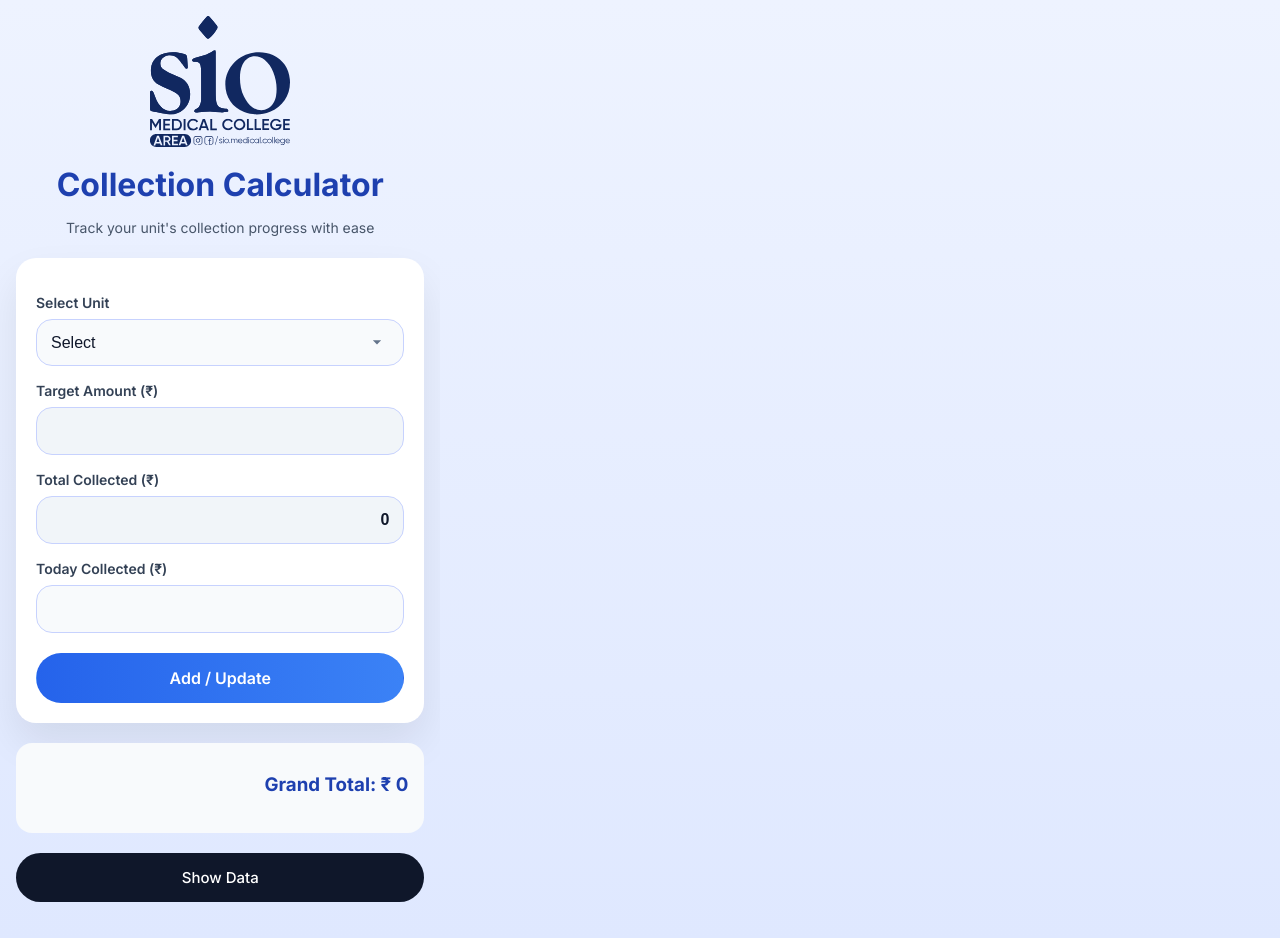
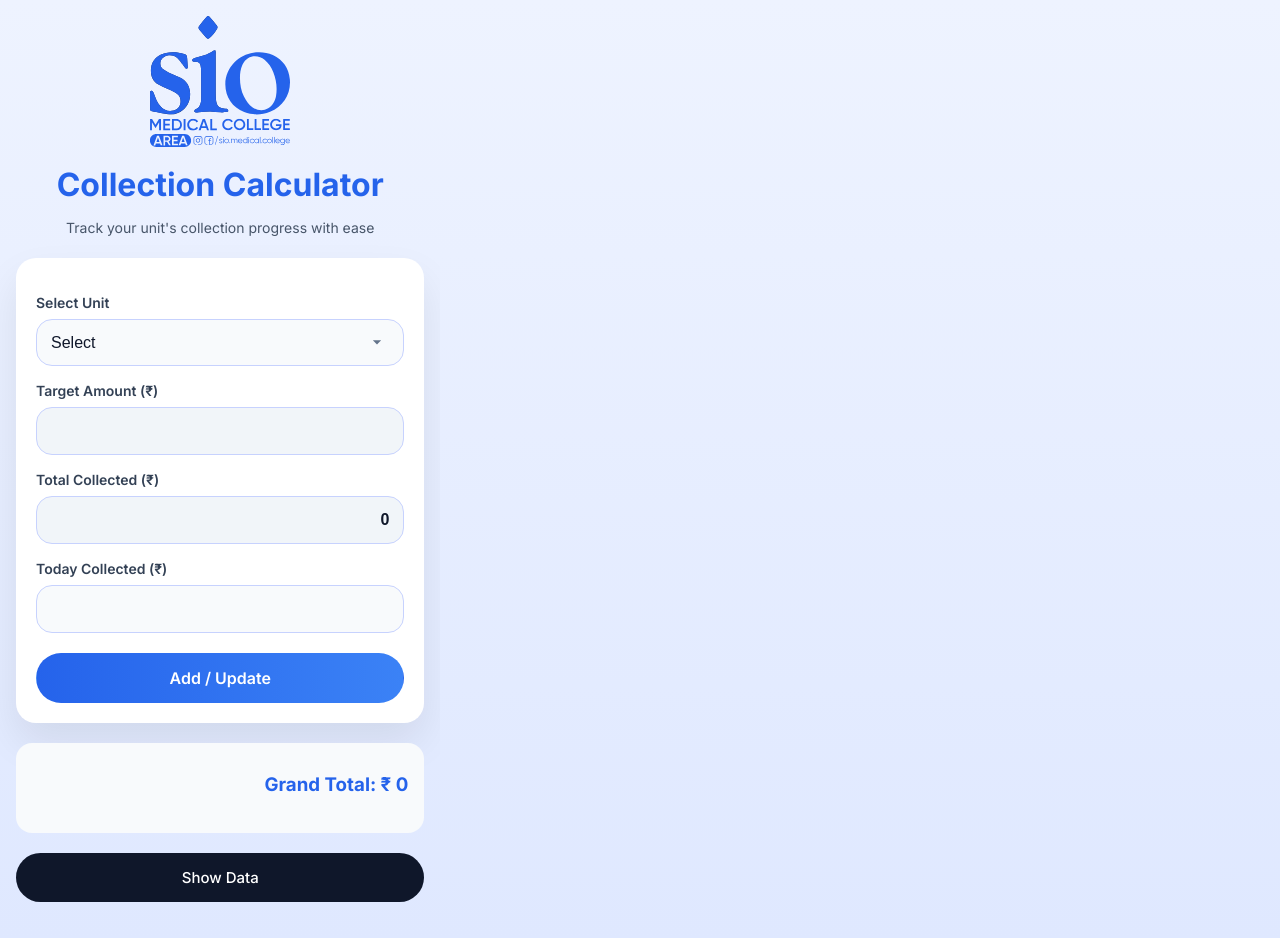
Before and after one commit to saneenmanzoor-pixel/sio-mc-rcc, a React (Vite) app: page / in a window 1280 px wide. Built offline with nearby package versions, Linux system fonts and the light colour scheme.

Commit message:
Update logo and adjust Collection Calculator and Grand Total colors

```diff
--- a/src/App.css
+++ b/src/App.css
@@ -47,7 +47,7 @@ body {
 .header h1 {
   margin: 14px 0 6px;
   font-size: 26px;
-  color: #1e40af;
+  color: #2563eb;
 }
 
 .header p {
@@ -170,7 +170,7 @@ button {
 .summary h3 {
   margin-top: 12px;
   text-align: right;
-  color: #1e40af;
+  color: #2563eb;
 }
 
 /* DATA CARD */
```
Also changed, not shown: src/assets/logo.svg.
